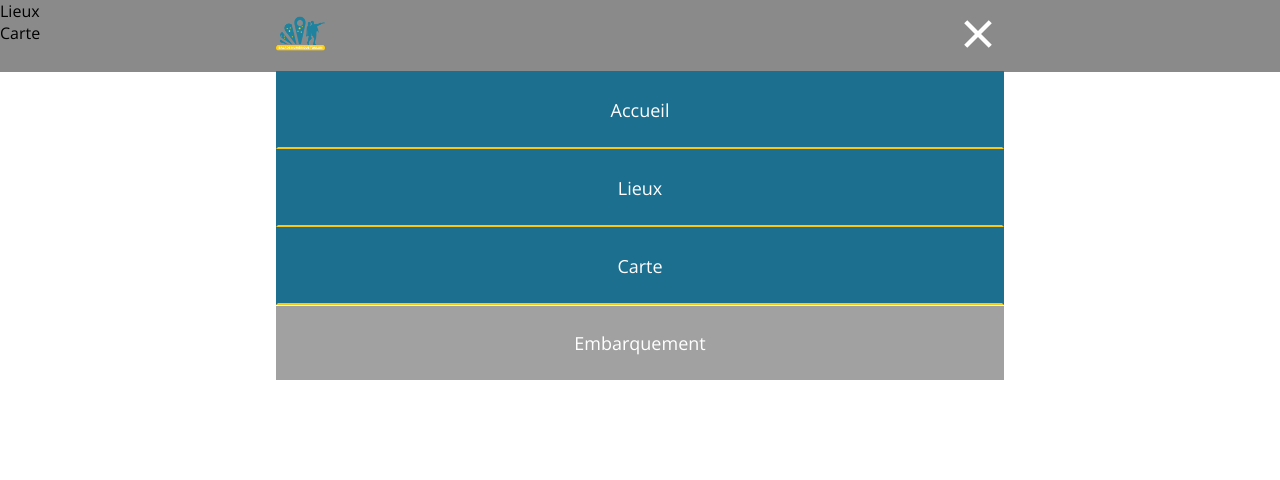
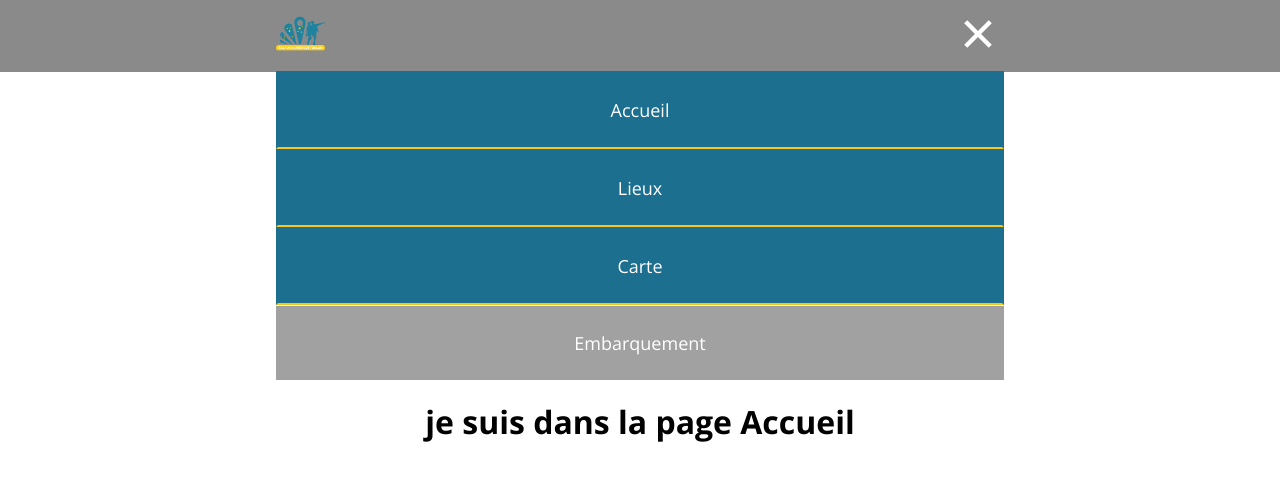
Before and after one commit to billelkhanfri/Balade-numerique, a React (Vite) app: page / in a window 1280 px wide. Both pictures are taken after a click on the icon 979 px from the left and 33 px from the top of the page. Shown: the top 480 px of the page. Built offline with nearby package versions, Linux system fonts and the light colour scheme; a web font is replaced by a local one.

Commit message:
set routers WIP

```diff
--- a/src/App.jsx
+++ b/src/App.jsx
@@ -2,14 +2,21 @@ import "./App.css";
 import Accueil from "./containers/accueil/Accueil";
 import Lieux from "./containers/lieux/Lieux";
 import Carte from "./containers/carte/Carte";
+import { BrowserRouter, Routes, Route } from "react-router-dom";
+import SplashScreen from "./components/splashScreen/splashScreen";
 
 function App() {
   return (
-    <>
-      <Accueil />
-      <Lieux />
-      <Carte />
-    </>
+    <BrowserRouter>
+      <SplashScreen />
+      <Routes>
+        <Route path="/" element={<Accueil />}>
+          {" "}
+        </Route>
+        <Route path="/lieux" element={<Lieux />}></Route>
+        <Route path="/carte" element={<Carte />}></Route>
+      </Routes>
+    </BrowserRouter>
   );
 }
 
--- a/src/components/navbar/Navbar.jsx
+++ b/src/components/navbar/Navbar.jsx
@@ -1,35 +1,30 @@
-import { useState } from "react";
 import "./navbar.css";
 import { RiMenu3Line, RiCloseFill } from "react-icons/ri";
-import Logo from "../../assets/images/android-chrome-192x192.png"
+import Logo from "../../assets/images/android-chrome-192x192.png";
+import { Link } from "react-router-dom";
 
-const Navbar = () => {
-  const [menuOpen, setMeuOpen] = useState(false);
-  const toggleMenu = () => {
-    setMeuOpen(!menuOpen);
-  };
+const Navbar = ({ menuOpen, toggleMenu }) => {
   return (
     <div className="navbar__bg">
       <div className="container">
         <nav className="navbar">
           <div className="navbar-logo">
-            <a href="/">
-               <img  className="logo" src={Logo} alt="" />
-              </a>
+            <Link to="/">
+              <img className="logo" src={Logo} alt="" />
+            </Link>
           </div>
 
           <ul className={` navbar-menu ${menuOpen ? "open" : ""}`}>
             <li className="navbar-item">
-              <a href="/accueil">Accueil</a>
+              <Link to="/">Accueil</Link>
             </li>
 
             <li className="navbar-item">
-              <a href="/Lieux">Lieux</a>
+              <Link to="/lieux">Lieux</Link>
             </li>
             <li className="navbar-item">
-              <a href="/Carte">Carte</a>
+              <Link to="/carte">Carte</Link>
             </li>
-
           </ul>
 
           <div className={` contact ${menuOpen ? "open-button" : ""}`}>
--- a/src/components/navbar/navbar.css
+++ b/src/components/navbar/navbar.css
@@ -4,6 +4,8 @@
   width: 100vw;
   z-index: 1;
   text-align: center;
+  top: O;
+  left: 0;
 }
 .navbar-item a {
   text-decoration: none;
--- a/src/components/splashScreen/SplashScreen.jsx
+++ b/src/components/splashScreen/SplashScreen.jsx
@@ -7,7 +7,7 @@ const SplashScreen = () => {
   useEffect(() => {
     const interval = setTimeout(() => {
       setShow(false);
-    }, 2000);
+    }, 500);
     return () => clearInterval(interval);
   }, []);
 
--- a/src/containers/accueil/accueil.css
+++ b/src/containers/accueil/accueil.css
@@ -0,0 +1,11 @@
+.white-section {
+  height: 70px;
+}
+.section {
+  text-align: center;
+  margin-top: 20px;
+}
+.menu-open.section {
+  margin-top: 330px;
+  transition: all 0.3 ease-in-out;
+}
--- a/src/containers/accueil/accueil.jsx
+++ b/src/containers/accueil/accueil.jsx
@@ -1,10 +1,18 @@
+import { useState } from "react";
 import Navbar from "../../components/navbar/Navbar";
-import SplashScreen from "../../components/splashScreen/splashScreen";
+import "./accueil.css";
 const Accueil = () => {
+  const [menuOpen, setMeuOpen] = useState(false);
+  const toggleMenu = () => {
+    setMeuOpen(!menuOpen);
+  };
   return (
     <>
-      <SplashScreen />
-      <Navbar />
+      <Navbar menuOpen={menuOpen} toggleMenu={toggleMenu} />
+      <div className="white-section"></div>{" "}
+      <div className={`container section ${menuOpen ? "menu-open" : ""}`}>
+        <h1>je suis dans la page Accueil</h1>
+      </div>
     </>
   );
 };
--- a/src/containers/carte/Carte.jsx
+++ b/src/containers/carte/Carte.jsx
@@ -1,8 +1,12 @@
+import Navbar from "../../components/navbar/Navbar";
 
 function Carte() {
   return (
-    <div>Carte</div>
-  )
+    <>
+      <Navbar></Navbar>
+      <div>Carte</div>
+    </>
+  );
 }
 
-export default Carte
+export default Carte;
--- a/src/containers/lieux/Lieux.jsx
+++ b/src/containers/lieux/Lieux.jsx
@@ -1,8 +1,12 @@
+import Navbar from "../../components/navbar/Navbar";
 
 function Lieux() {
   return (
-    <div>Lieux</div>
-  )
+    <>
+      <Navbar></Navbar>
+      <div>Lieux</div>
+    </>
+  );
 }
 
-export default Lieux
+export default Lieux;
```
